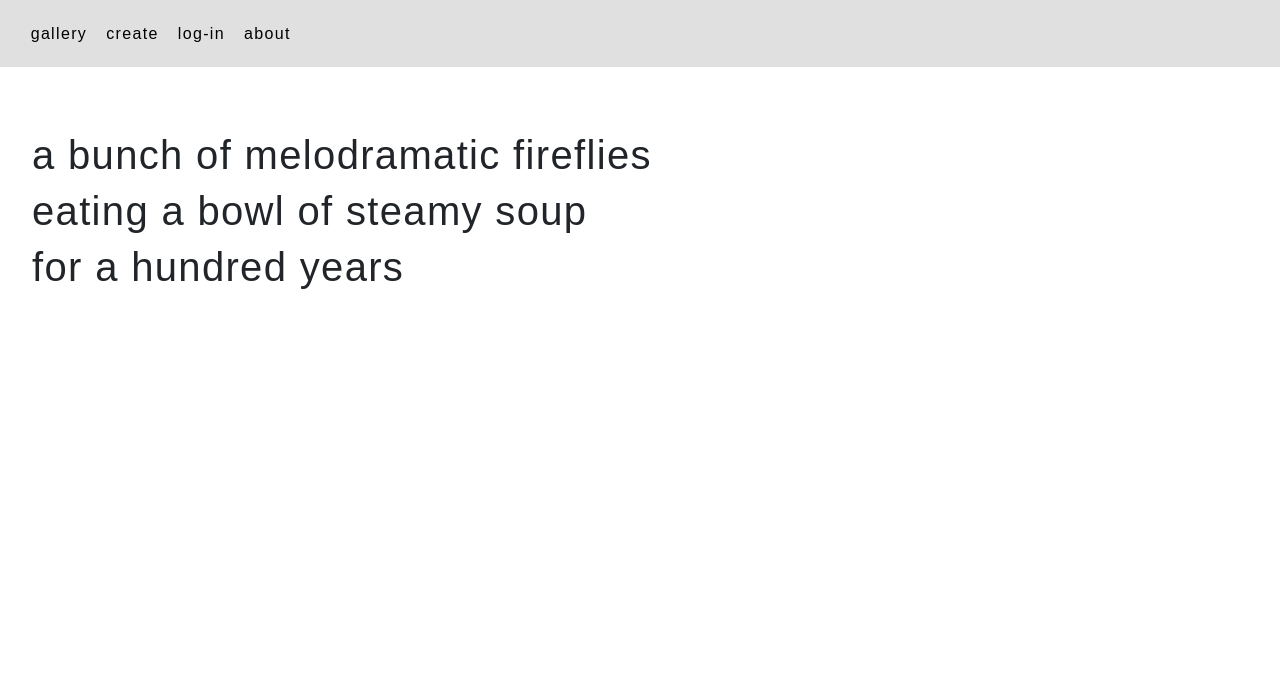
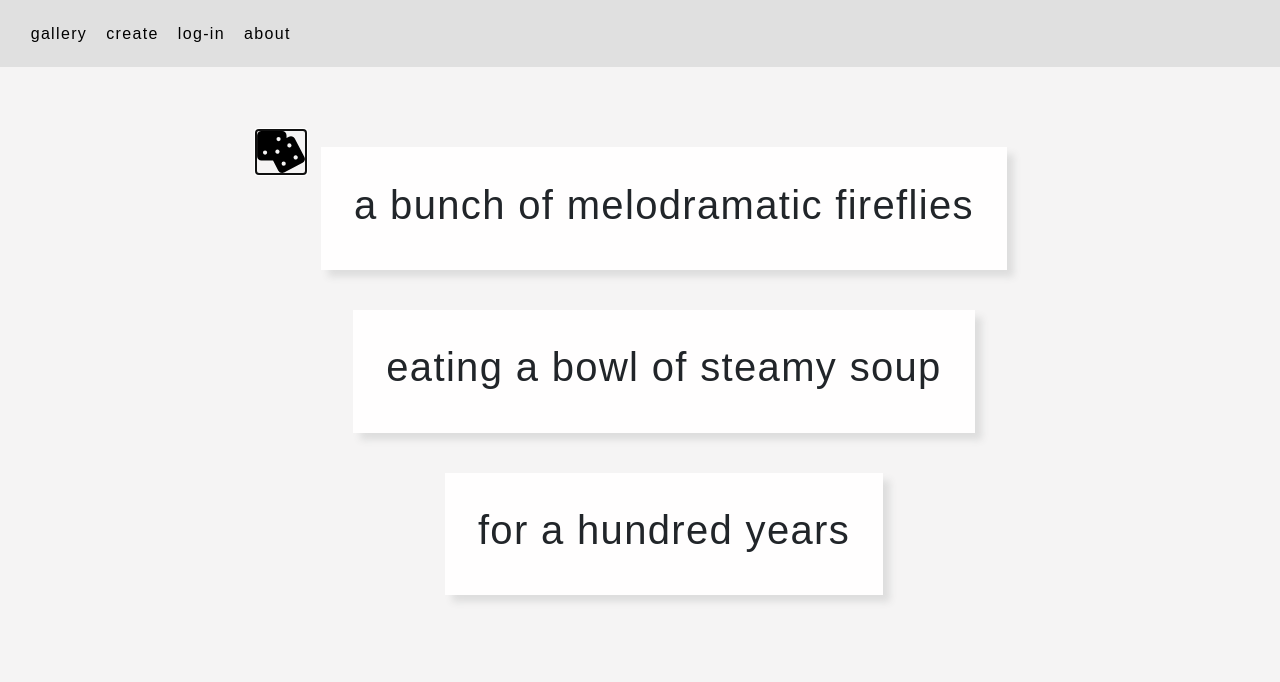
Before and after one commit to juliavillela/drawthis, a Flask app: page / in a window 1280 px wide. Shown: the top 682 px of the page. Run offline with Flask 2, Linux system fonts and the light colour scheme; some libraries are stand-ins or nearby versions.

Commit message:
creates basic cards display in index

```diff
--- a/static/main.css
+++ b/static/main.css
@@ -1,5 +1,5 @@
 body {
-    background-color: white;
+    background-color: #f5f4f4;;
     font-family: sans-serif;
     font-weight: normal;
     text-align: left;
@@ -28,7 +28,7 @@ nav {
 }
 
 nav ul {
-    display: inline; */
+    display: inline;
     list-style: none;
     font-weight: 400;
     margin: 0;
@@ -45,3 +45,30 @@ li {
     margin-top: 2em;
     padding: 2em;
 }
+
+.center-content{
+    display: flex;
+    justify-content: center;
+    justify-items: center;
+}
+
+.cards-container{
+    margin: 1em;
+    display: flex;
+    flex-direction: column;
+    align-items: center;
+}
+
+.cards {
+    padding: 25pt;
+    text-align: center;
+    margin-bottom: 30pt;
+    background-color: #fffefe;
+    width: fit-content;
+    box-shadow: 7px 7px 7px 0px #dedede;
+}
+
+.cards:hover {
+    transform: rotate(1.5deg);
+}
+    transform: rotate(10deg);
--- a/templates/index.html
+++ b/templates/index.html
@@ -1,9 +1,19 @@
 {% extends "layout.html" %}
 
 {% block main %}
-
-    {% for card in cards %}
-        <h1>{{ card }}</h1>
-    {% endfor %}
+    <div class="center-content">
+        <div id="refresh" class="icon" style="width: 3em">
+          <a href="/" autofocus>
+              <svg id="efffa248-7814-4d07-9f40-012019dc36e8" data-name="Layer 1" xmlns="http://www.w3.org/2000/svg" viewBox="0 0 273.78 239.78"><title>dice</title><path d="M143.92,239.78a24.47,24.47,0,0,1-21.78-13.13L92,169H25.5A24.53,24.53,0,0,1,1,144.5V25.5A24.53,24.53,0,0,1,25.5,1h119A24.53,24.53,0,0,1,169,25.5V40.21L182.8,33a24.55,24.55,0,0,1,33.06,10.36L271,148.8a24.56,24.56,0,0,1-10.36,33.06L155.2,237a24.49,24.49,0,0,1-11.28,2.77ZM152.71,175a12,12,0,0,0,0,24,12,12,0,0,0,0-24ZM221,139.31a12.06,12.06,0,0,0-5.54,1.36,12,12,0,1,0,5.54-1.36ZM46.48,111.55a12,12,0,1,0,12,12A12,12,0,0,0,46.48,111.55ZM117,106.74a12,12,0,1,0,11.44,15.55A12,12,0,0,0,117,106.74ZM185.28,71a12,12,0,0,0,0,24,12,12,0,0,0,5.54-1.37A12,12,0,0,0,185.28,71ZM123.52,34.5a12,12,0,1,0,12,12A12,12,0,0,0,123.52,34.5Z" transform="translate(-0.5 -0.5)"/>
+          </a>
+        </div>
+        <div id="cards" class="cards-container">
+            {% for card in cards %}
+            <div class="cards">
+                <h1>{{ card }}</h1>
+            </div>
+            {% endfor %}
+        </div>
+    </div>
 
 {% endblock %}
--- a/templates/layout.html
+++ b/templates/layout.html
@@ -13,10 +13,10 @@
         <header>
             <nav>
                 <ul>
-                    <li><a href="index.html">gallery</a></li>
-                    <li><a href="index.html">create</a></li>
-                    <li><a href="index.html">log-in</a></li>
-                    <li><a href="index.html">about</a></li>
+                    <li><a href="/">gallery</a></li>
+                    <li><a href="/">create</a></li>
+                    <li><a href="/">log-in</a></li>
+                    <li><a href="/">about</a></li>
                 </ul>
             </nav>
         </header>
```
Also changed, not shown: templates/test_html.html (added, +44 -0 lines).
